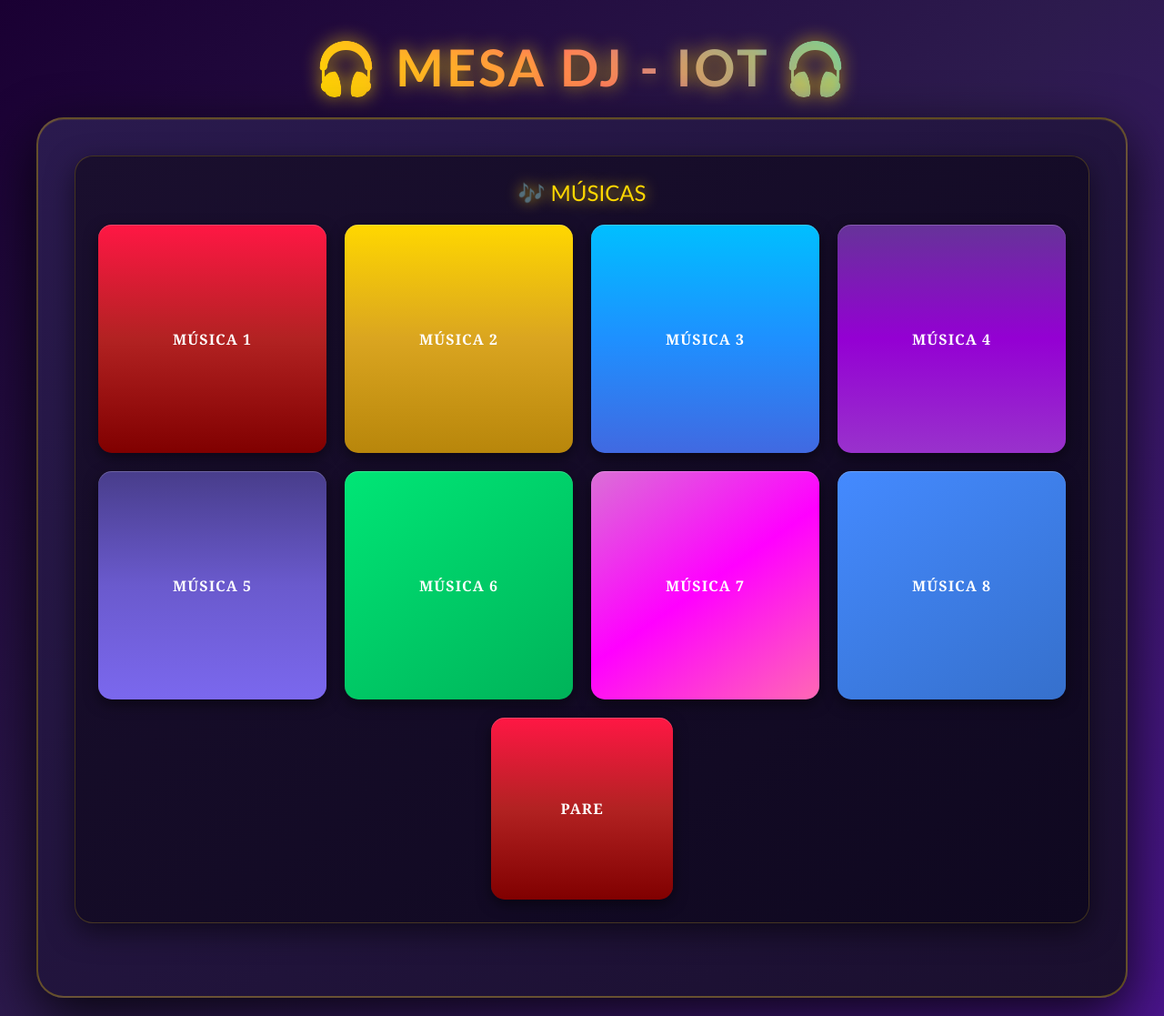
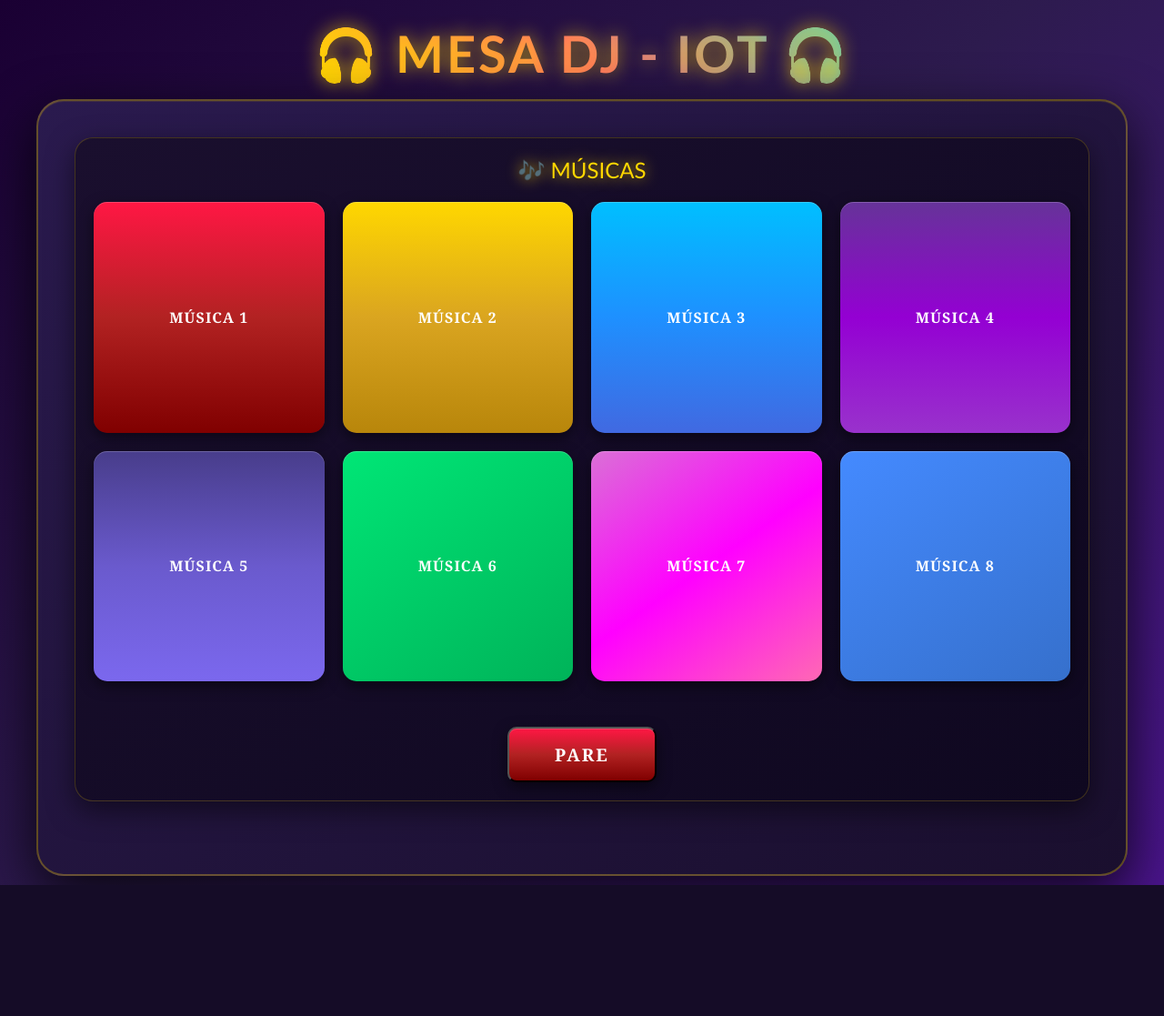
Before and after one commit to JoyceMirandaa/mesaDJ, a PHP site: page / in a window 1280 px wide. Shown: the whole page at 91% size. After the commit the page ends 973 px from the top, so only its background shows below. Run offline with PHP 8.4, Linux system fonts and the light colour scheme.

Commit message:
Add files via upload

```diff
--- a/index.php
+++ b/index.php
@@ -14,12 +14,13 @@
         display: flex;
         flex-direction: column;
         align-items: center;
-        padding: 20px;
+        padding-bottom: 80px;
+        padding: 10px;
         color: #fff;
     }
     h1 {
-        margin: 20px 0;
-        font-size: 2.1em;
+        font-size: 1.5em;
+        margin: 15px 0;
         text-shadow: 0 0 20px rgba(255, 215, 0, 0.7);
         letter-spacing: 3px;
         background: linear-gradient(45deg, #ffd700, #ff6b6b, #4ecdc4);
@@ -30,7 +31,7 @@
     .dj-mixer {
         background: linear-gradient(145deg, #2a1a4e, #1a0f2e);
         border-radius: 30px;
-        padding: 40px;
+        padding: 20px;
         box-shadow: 0 20px 60px rgba(0, 0, 0, 0.8), inset 0 1px 0 rgba(255, 215, 0, 0.1);
         max-width: 1200px;
         width: 100%;
@@ -45,7 +46,7 @@
     .deck {
         background: linear-gradient(145deg, #1a0f2e, #0f0820);
         border-radius: 20px;
-        padding: 25px;
+        padding: 20px;
         box-shadow: 0 10px 30px rgba(0, 0, 0, 0.5);
         border: 1px solid rgba(255, 215, 0, 0.2);
     }
@@ -83,11 +84,13 @@
         box-shadow: 0 0 30px currentColor;
     }
 
-    .button-pare{
-            display: flex;
-            justify-content: center;
-            gap: 50px;
-            min-height: 90px;
+    .stop-container{
+        display: flex;
+        justify-content: center;
+        align-items: center;
+        width: 100%s;
+        margin-top: auto;
+        padding: 30px 0 0 0;
     }
 
     @keyframes pulse {
@@ -103,53 +106,73 @@
     .synth { background: linear-gradient(145deg, #00e676, #00b359); color: white; font-family: Georgia, serif;}
     .lead { background: linear-gradient(145deg, #DA70D6, #FF00FF, #FF69B4); color: white; font-family: Georgia, serif;}
     .chord { background: linear-gradient(145deg, #448aff, #3670cc); color: white; font-family: Georgia, serif;}
-    .stop { background: linear-gradient(180deg, #ff1744, #B22222, #800000); color: white; font-family: Georgia, serif;}
+
+    .stop-button {
+        padding: 10px 30px;
+        font-size: 1em;
+        background: linear-gradient(180deg, #ff1744, #B22222, #800000); color: white; font-family: Georgia, serif;
+        border-radius: 10px;
+        padding: 15px 50px;
+        font-size: 1.2em;
+        font-weight: bold;
+        cursor: pointer;
+        transition: all 0.1s ease;
+        box-shadow: 0 5px 15px rgba(0, 0, 0, 0.5), inset 0 1px 0 rgba(255, 255, 255, 0.2);
+        text-transform: uppercase;
+        letter-spacing: 2px;
+    }
+
+    @media (min-width: 600px) {
+        h1 {
+            font-size: 2.1em;
+        }
+        .dj-mixer {
+            padding: 20px;
+        }
+
+        .pad-grid {
+            grid-template-columns: repeat(4, 1fr);
+            gap: 15px;
+        }
+        .pad {
+            min-height: 100px;
+        }
+    }
 
     @media (min-width: 1024px) {
+
         body {
-
-            overflow: hidden;
+            overflow-y: auto
         }
         h1 {
             font-size: 3.5em;
         }
-
         .dj-mixer {
             padding: 40px;
         }
-
         .deck-section {
             display: flex;
             gap: 50px;
             justify-content: space-between;
             grid-template-columns: none;
         }
-
         .deck {
             flex: 1;
         }
-
         .deck-title {
             font-size: 1.5em;
         }
-
         .pad-grid {
             grid-template-columns: repeat(4, 1fr);
             gap: 20px;
         }
-
         .pad {
             font-size: 1em;
             min-height: 200px;
         }
+    }
 
-        .button-pare{
-            display: flex;
-            justify-content: center;
-            gap: 50px;
-            min-height: 100px;
-        }
-    }
+
 
 
 
@@ -174,8 +197,8 @@
                     <button class="pad lead"  onclick="sendKey('c')">Música 7</button>
                     <button class="pad chord"  onclick="sendKey('o')">Música 8</button>
                 </div>
-                <div class="button-pare">
-                    <button class="pad stop" onclick="sendKey('x')">PARE</button>
+                <div class="stop-container">
+                    <button class="stop-button" onclick="sendKey('x')">PARE</button>
                 </div>
             </div>
 
```
